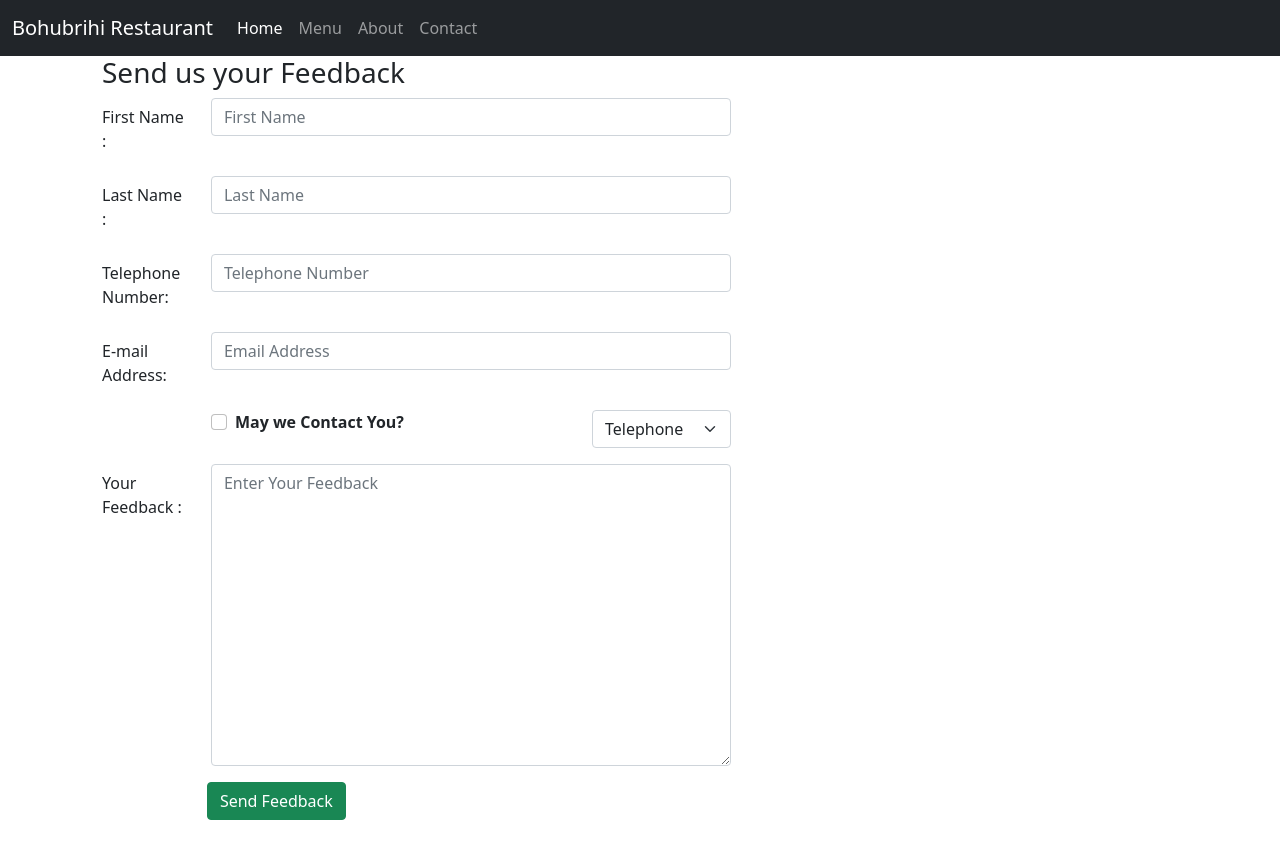
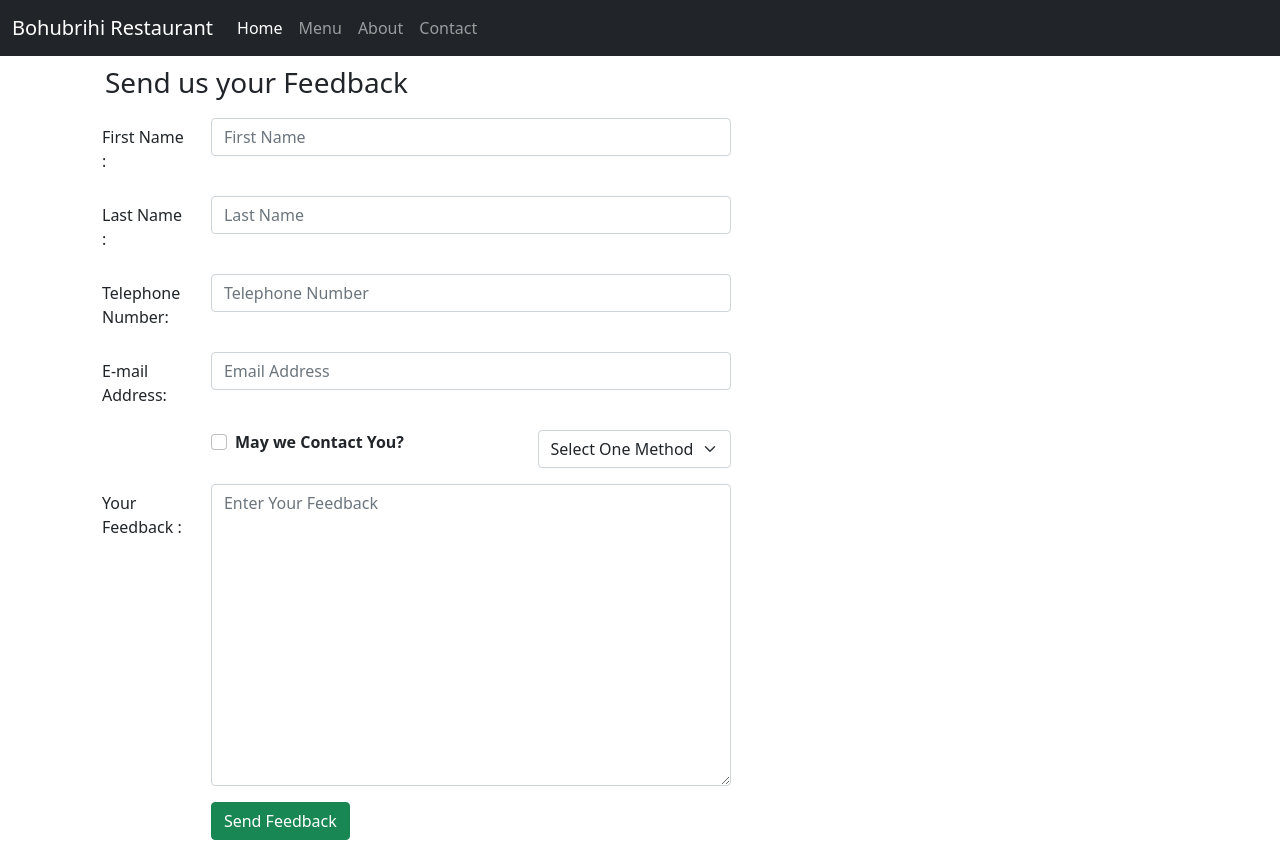
Before and after one commit to shwakib/fromscratch, a React (Create React App) app in the folder full-stack-journey/REACT/f1st-react-app/restaurant-project/: page /contact in a window 1280 px wide. Built offline with nearby package versions, Linux system fonts and the light colour scheme; the HTML template or start-up script is replaced by a standard one.

Commit message:
contact form datahandle

```diff
--- a/full-stack-journey/REACT/f1st-react-app/restaurant-project/src/components/body/contact.js
+++ b/full-stack-journey/REACT/f1st-react-app/restaurant-project/src/components/body/contact.js
@@ -13,50 +13,65 @@ class Contact extends Component {
             contactType: 'Tel.',
             message: ""
         }
+        this.handleInputChange = this.handleInputChange.bind(this);
+        this.handleSubmit = this.handleSubmit.bind(this);
+    }
+    handleInputChange = event => {
+        const pName = event.target.name;
+        const pValue = event.target.value;
+        // console.log(pName, pValue);
+        this.setState({
+            [pName]: pValue
+        });
+    }
+    handleSubmit = event => {
+        console.log(this.state);
+        event.preventDefault();
     }
     render() {
         return (
             <div className="container">
                 <div className="row row-content" style={{ paddingLeft: "20px", textAlign: "left" }}>
-                    <div className="col-12">
+                    <div className="col-12" style={{ padding: "10px 0px 10px 15px" }}>
                         <h3>Send us your Feedback</h3>
                     </div>
                     <div className="col-12 col-md-7">
-                        <Form>
+                        <Form onSubmit={this.handleSubmit}>
                             <FormGroup row>
                                 <Label htmlFor="firstName" md={2}>First Name :</Label>
                                 <Col md={10}>
-                                    <Input type="text" name="firstName" placeholder="First Name" value={this.state.firstName} />
+                                    <Input onChange={this.handleInputChange} type="text" name="firstName" placeholder="First Name" value={this.state.firstName} />
                                 </Col>
                             </FormGroup>
                             <FormGroup row>
                                 <Label htmlFor="lastName" md={2}>Last Name :</Label>
                                 <Col md={10}>
-                                    <Input type="text" name="lastName" placeholder="Last Name" value={this.state.lastName} />
+                                    <Input onChange={this.handleInputChange} type="text" name="lastName" placeholder="Last Name" value={this.state.lastName} />
                                 </Col>
                             </FormGroup>
                             <FormGroup row>
                                 <Label htmlFor="telNo" md={2}>Telephone Number:</Label>
                                 <Col md={10}>
-                                    <Input type="tel" name="telNo" placeholder="Telephone Number" value={this.state.telNo} />
+                                    <Input onChange={this.handleInputChange} type="tel" name="telNo" placeholder="Telephone Number" value={this.state.telNo} minLength="11" />
                                 </Col>
                             </FormGroup>
                             <FormGroup row>
                                 <Label htmlFor="email" md={2}>E-mail Address:</Label>
                                 <Col md={10}>
-                                    <Input type="text" name="email" placeholder="Email Address" value={this.state.email} />
+                                    <Input onChange={this.handleInputChange} type="text" name="email" placeholder="Email Address" value={this.state.email} />
                                 </Col>
                             </FormGroup>
                             <FormGroup row>
-                                <Col md={{ size: 6, offset: 2 }}>
+                                <Col md={{ size: 5, offset: 2 }}>
                                     <FormGroup check>
                                         <Label check>
-                                            <Input type="checkbox" name="agree" checked={this.state.agree} /><strong>May we Contact You?</strong>
+                                            <Input onChange={this.handleInputChange} type="checkbox" name="agree" checked={this.state.agree} /><strong>May we Contact You?</strong>
                                         </Label>
                                     </FormGroup>
                                 </Col>
-                                <Col md={{ size: 3, offset: 1 }}>
-                                    <Input type="select" name="contactType" value={this.state.contactType}>
+                                <Col md={{ size: 4, offset: 1 }}>
+                                    <Input onChange={this.handleInputChange} type="select" name="contactType" value={this.state.contactType}>
+                                        <option>Select One Method</option>
                                         <option>Telephone</option>
                                         <option>Email</option>
                                     </Input>
@@ -65,11 +80,11 @@ class Contact extends Component {
                             <FormGroup row>
                                 <Label htmlFor="message" md={2}>Your Feedback :</Label>
                                 <Col md={10}>
-                                    <Input type="textarea" name="message" placeholder="Enter Your Feedback" value={this.state.message} rows="12" />
+                                    <Input onChange={this.handleInputChange} type="textarea" name="message" placeholder="Enter Your Feedback" value={this.state.message} rows="12" />
                                 </Col>
                             </FormGroup>
-                            <FormGroup>
-                                <Col md={{ size: 10, offset: 2 }}>
+                            <FormGroup row>
+                                <Col md={{ size: 12, offset: 2 }}>
                                     <Button type="submit" color="success">
                                         Send Feedback
                                     </Button>
--- a/full-stack-journey/REACT/f1st-react-app/restaurant-project/src/components/header/navbar.js
+++ b/full-stack-journey/REACT/f1st-react-app/restaurant-project/src/components/header/navbar.js
@@ -30,7 +30,7 @@ class navBar extends Component {
             <div>
                 <Navbar dark color="dark" expand="sm" >
                     <NavbarToggler onClick={this.navToggle} />
-                    <NavbarBrand href="/">Bohubrihi Restaurant</NavbarBrand>
+                    <NavbarBrand href="/" >Bohubrihi Restaurant</NavbarBrand>
                     <Collapse navbar isOpen={this.state.isNavOpen}>
                         <Nav className="mr-auto" style={{ textDecoration: 'none', color: 'white' }} navbar>
                             <NavItem>
```
